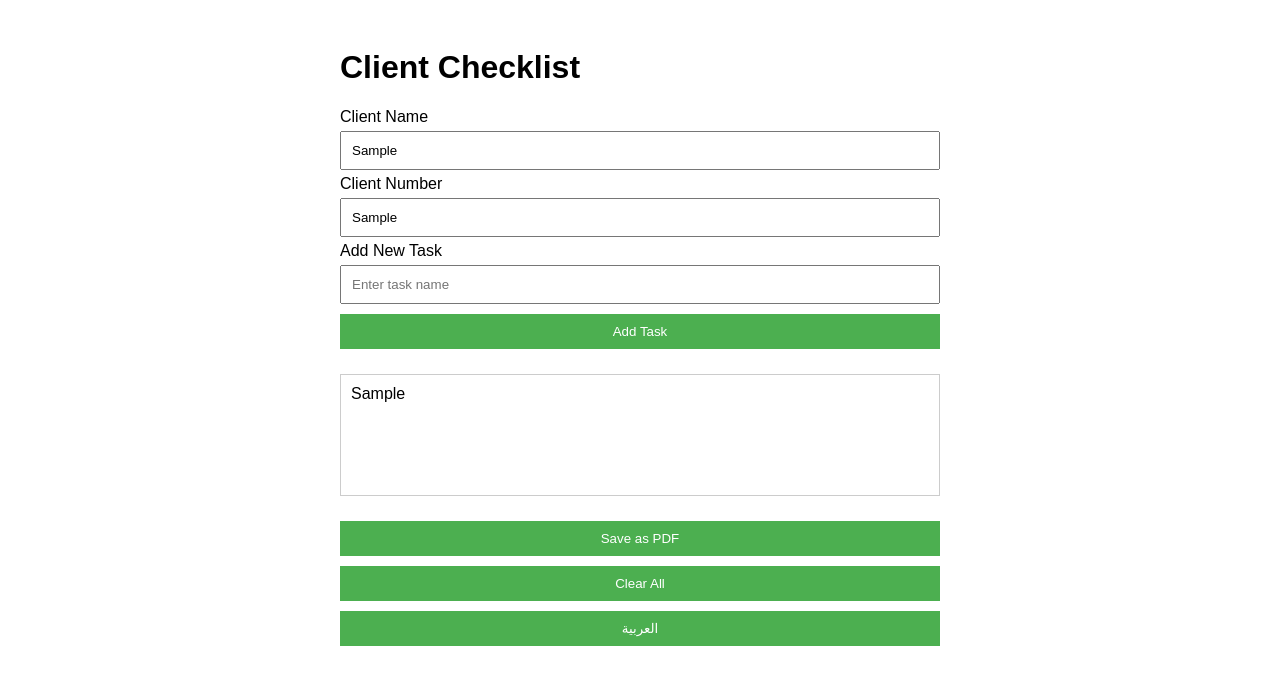
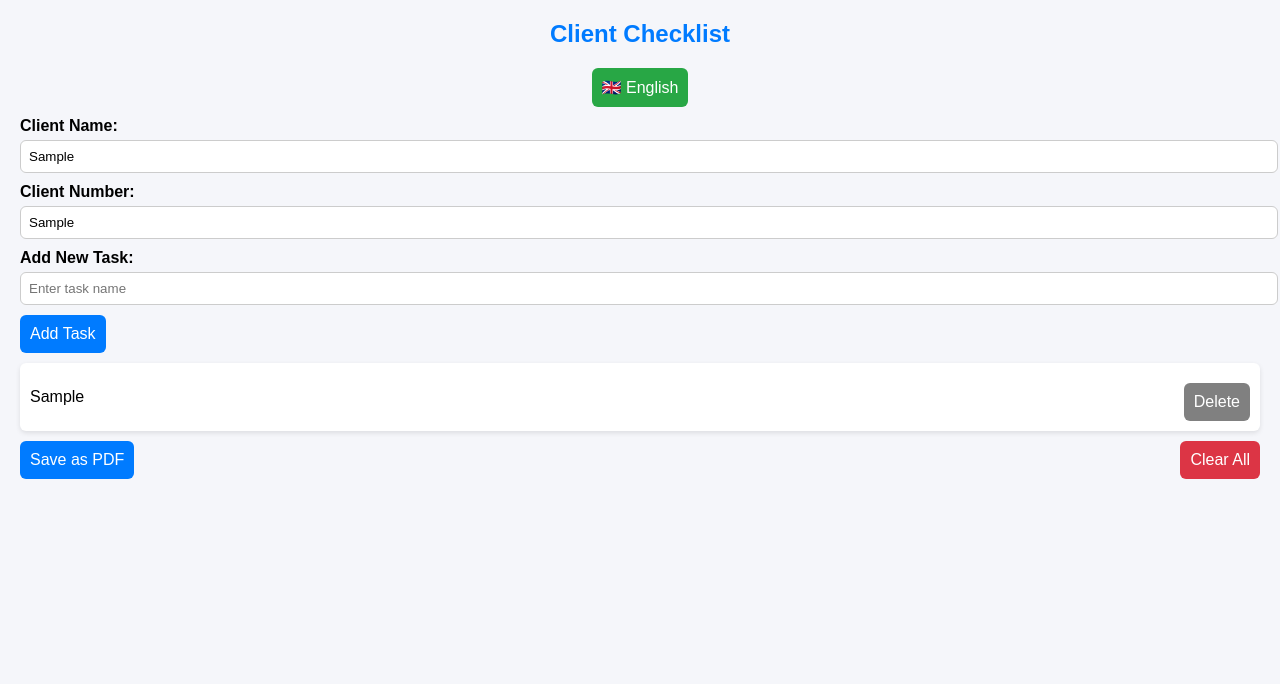
Before and after one commit to l1lchucky/client-checklist-, a plain HTML site: page index.html in a window 1280 px wide. Both pictures are taken after typing "Sample", "Sample", "Sample" into the empty fields and a click on the button "Add Task". Drawn offline with nearby package versions, Linux system fonts and the light colour scheme.

Commit message:
Update index.html

```diff
--- a/index.html
+++ b/index.html
@@ -1,113 +1,117 @@
 <!DOCTYPE html>
-<html lang="en">
+<html lang="en" dir="ltr">
 <head>
   <meta charset="UTF-8">
+  <meta name="viewport" content="width=device-width, initial-scale=1.0">
   <title>Client Checklist</title>
-    <!-- Include jsPDF library -->
   <script src="https://cdnjs.cloudflare.com/ajax/libs/jspdf/2.5.1/jspdf.umd.min.js"></script>
+  <script src="https://cdnjs.cloudflare.com/ajax/libs/html2canvas/1.4.1/html2canvas.min.js"></script>
   <style>
     body {
       font-family: Arial, sans-serif;
-            padding: 20px;
-            transition: all 0.3s;
+      margin: 20px;
+      background: #f5f6fa;
     }
-        .rtl {
-            direction: rtl;
-            text-align: right;
+    h2 {
+      text-align: center;
+      color: #007bff;
     }
-        .container {
-            max-width: 600px;
-            margin: 0 auto;
+    label {
+      font-weight: bold;
+      display: block;
+      margin-top: 10px;
     }
-        input, button {
-            padding: 10px;
-            margin: 5px 0;
+    input {
       width: 100%;
-            box-sizing: border-box;
+      padding: 8px;
+      margin-top: 5px;
+      border: 1px solid #ccc;
+      border-radius: 6px;
     }
     button {
+      margin-top: 10px;
+      padding: 10px;
+      border: none;
+      border-radius: 6px;
       cursor: pointer;
-            background: #4CAF50;
+      font-size: 16px;
       color: white;
-            border: none;
     }
-        #tasks {
-            margin: 20px 0;
-            border: 1px solid #ccc;
+    .blue-btn { background: #007bff; }
+    .red-btn { background: #dc3545; }
+    .grey-btn { background: grey; }
+    .task {
+      margin-top: 10px;
       padding: 10px;
-            min-height: 100px;
+      background: #fff;
+      border-radius: 6px;
+      display: flex;
+      justify-content: space-between;
+      align-items: center;
+      box-shadow: 0 2px 5px rgba(0,0,0,0.1);
+    }
+    .btn-group {
+      display: flex;
+      justify-content: space-between;
+      gap: 4%;
+    }
+    #langToggle {
+      display: block;
+      margin: 10px auto;
+      background: #28a745;
     }
   </style>
 </head>
 <body>
-    <div class="container">
-        <h1 id="title">Client Checklist</h1>
+  <h2 id="title">Client Checklist</h2>
 
-        <label id="nameLabel">Client Name</label>
+  <button id="langToggle" onclick="toggleLanguage()">🇬🇧 English</button>
+
+  <label id="lblName" for="clientName">Client Name:</label>
   <input type="text" id="clientName" placeholder="Enter client name">
 
-        <label id="numberLabel">Client Number</label>
+  <label id="lblNumber" for="clientNumber">Client Number:</label>
   <input type="text" id="clientNumber" placeholder="Enter client number">
 
-        <label id="taskLabel">Add New Task</label>
-        <input type="text" id="taskInput" placeholder="Enter task name">
-        <button id="addBtn">Add Task</button>
+  <label id="lblTask" for="task">Add New Task:</label>
+  <input type="text" id="task" placeholder="Enter task name">
+  <button id="btnAdd" class="blue-btn" onclick="addTask()">Add Task</button>
 
-        <div id="tasks"></div>
+  <div id="checklist"></div>
 
-        <button id="saveBtn">Save as PDF</button>
-        <button id="clearBtn">Clear All</button>
-        <button id="langBtn">العربية</button>
+  <div class="btn-group">
+    <button id="btnSave" class="blue-btn" onclick="savePDF()">Save as PDF</button>
+    <button id="btnClear" class="red-btn" onclick="clearAll()">Clear All</button>
   </div>
 
   <script>
-        // Global language state
     let isArabic = false;
 
-        // Initialize
-        document.getElementById('addBtn').addEventListener('click', addTask);
-        document.getElementById('clearBtn').addEventListener('click', clearAll);
-        document.getElementById('saveBtn').addEventListener('click', saveAsPDF);
-        document.getElementById('langBtn').addEventListener('click', toggleLang);
+    function addTask() {
+      const taskInput = document.getElementById("task");
+      const taskValue = taskInput.value.trim();
+      if (taskValue === "") return;
 
-        function addTask() {
-            const taskInput = document.getElementById('taskInput');
-            const tasksContainer = document.getElementById('tasks');
-
-            if (taskInput.value.trim()) {
-                const taskElement = document.createElement('div');
-                taskElement.textContent = taskInput.value;
-                tasksContainer.appendChild(taskElement);
-                taskInput.value = '';
-            }
+      const taskDiv = document.createElement("div");
+      taskDiv.className = "task";
+      taskDiv.innerHTML = `
+        <span>${taskValue}</span>
+        <button class="grey-btn" onclick="this.parentElement.remove()">
+          ${isArabic ? "حذف" : "Delete"}
+        </button>
+      `;
+      document.getElementById("checklist").appendChild(taskDiv);
+      taskInput.value = "";
     }
 
-        function clearAll() {
-            document.getElementById('tasks').innerHTML = '';
-            document.getElementById('clientName').value = '';
-            document.getElementById('clientNumber').value = '';
-            document.getElementById('taskInput').value = '';
-        }
+    async function savePDF() {
+      const { jsPDF } = window.jspdf;
+      const checklist = document.getElementById("checklist");
 
-        function saveAsPDF() {
-            const { jsPDF } = window.jspdf;
+      const canvas = await html2canvas(checklist);
+      const imgData = canvas.toDataURL("image/png");
       const pdf = new jsPDF("p", "mm", "a4");
 
-            // Create temporary canvas
-            const canvas = document.createElement('canvas');
-            const ctx = canvas.getContext('2d');
-            canvas.width = 800;
-            canvas.height = 1000;
-
-            // Draw content on canvas
-            ctx.fillStyle = '#ffffff';
-            ctx.fillRect(0, 0, canvas.width, canvas.height);
-            ctx.fillStyle = '#000000';
-            ctx.font = '16px Arial';
-            ctx.fillText(document.getElementById('title').textContent, 50, 50);
-
-            // Convert to image
-            const imgData = canvas.toDataURL("image/png");
       const imgProps = pdf.getImageProperties(imgData);
       const pdfWidth = pdf.internal.pageSize.getWidth();
       const pdfHeight = (imgProps.height * pdfWidth) / imgProps.width;
@@ -116,36 +120,32 @@
       pdf.save("client-checklist.pdf");
     }
 
-        function toggleLang() {
+    function clearAll() {
+      document.getElementById("clientName").value = "";
+      document.getElementById("clientNumber").value = "";
+      document.getElementById("task").value = "";
+      document.getElementById("checklist").innerHTML = "";
+    }
+
+    function toggleLanguage() {
       isArabic = !isArabic;
+      document.documentElement.dir = isArabic ? "rtl" : "ltr";
+      document.getElementById("title").textContent = isArabic ? "قائمة فحص العميل" : "Client Checklist";
+      document.getElementById("lblName").textContent = isArabic ? "اسم العميل:" : "Client Name:";
+      document.getElementById("lblNumber").textContent = isArabic ? "رقم العميل:" : "Client Number:";
+      document.getElementById("lblTask").textContent = isArabic ? "إضافة مهمة جديدة:" : "Add New Task:";
+      document.getElementById("task").placeholder = isArabic ? "أدخل اسم المهمة" : "Enter task name";
+      document.getElementById("clientName").placeholder = isArabic ? "أدخل اسم العميل" : "Enter client name";
+      document.getElementById("clientNumber").placeholder = isArabic ? "أدخل رقم العميل" : "Enter client number";
+      document.getElementById("btnAdd").textContent = isArabic ? "إضافة" : "Add Task";
+      document.getElementById("btnSave").textContent = isArabic ? "حفظ كملف PDF" : "Save as PDF";
+      document.getElementById("btnClear").textContent = isArabic ? "مسح الكل" : "Clear All";
+      document.getElementById("langToggle").textContent = isArabic ? "🇸🇦 العربية" : "🇬🇧 English";
 
-            if (isArabic) {
-                document.getElementById("title").textContent = "قائمة العملاء";
-                document.getElementById("nameLabel").textContent = "اسم العميل";
-                document.getElementById("numberLabel").textContent = "رقم العميل";
-                document.getElementById("taskLabel").textContent = "إضافة مهمة جديدة";
-                document.getElementById("clientName").placeholder = "أدخل اسم العميل";
-                document.getElementById("clientNumber").placeholder = "أدخل رقم العميل";
-                document.getElementById("taskInput").placeholder = "أدخل اسم المهمة";
-                document.getElementById("addBtn").textContent = "إضافة مهمة";
-                document.getElementById("saveBtn").textContent = "حفظ كـ PDF";
-                document.getElementById("clearBtn").textContent = "مسح الكل";
-                document.getElementById("langBtn").textContent = "English";
-                document.body.classList.add('rtl');
-            } else {
-                document.getElementById("title").textContent = "Client Checklist";
-                document.getElementById("nameLabel").textContent = "Client Name";
-                document.getElementById("numberLabel").textContent = "Client Number";
-                document.getElementById("taskLabel").textContent = "Add New Task";
-                document.getElementById("clientName").placeholder = "Enter client name";
-                document.getElementById("clientNumber").placeholder = "Enter client number";
-                document.getElementById("taskInput").placeholder = "Enter task name";
-                document.getElementById("addBtn").textContent = "Add Task";
-                document.getElementById("saveBtn").textContent = "Save as PDF";
-                document.getElementById("clearBtn").textContent = "Clear All";
-                document.getElementById("langBtn").textContent = "العربية";
-                document.body.classList.remove('rtl');
-            }
+      // Update existing task delete buttons
+      document.querySelectorAll(".task .grey-btn").forEach(btn => {
+        btn.textContent = isArabic ? "حذف" : "Delete";
+      });
     }
   </script>
 </body>
```
Lines whose indentation alone changed are shown as unchanged.
